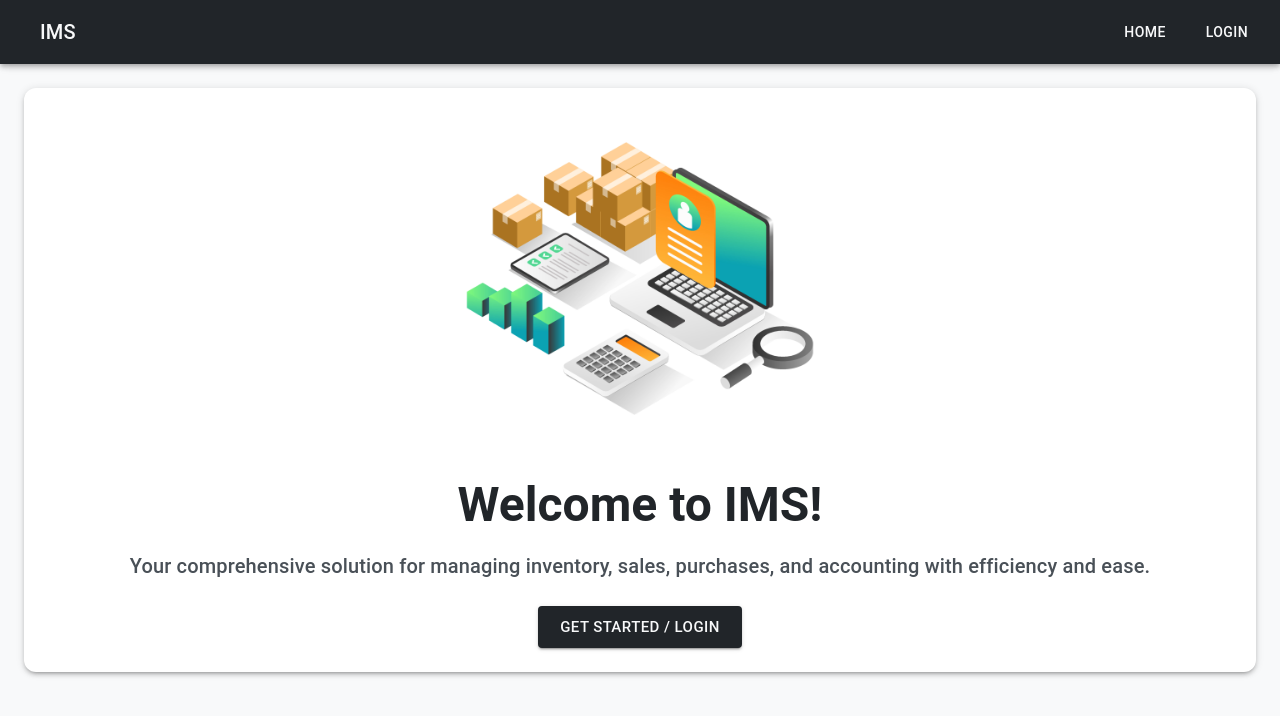
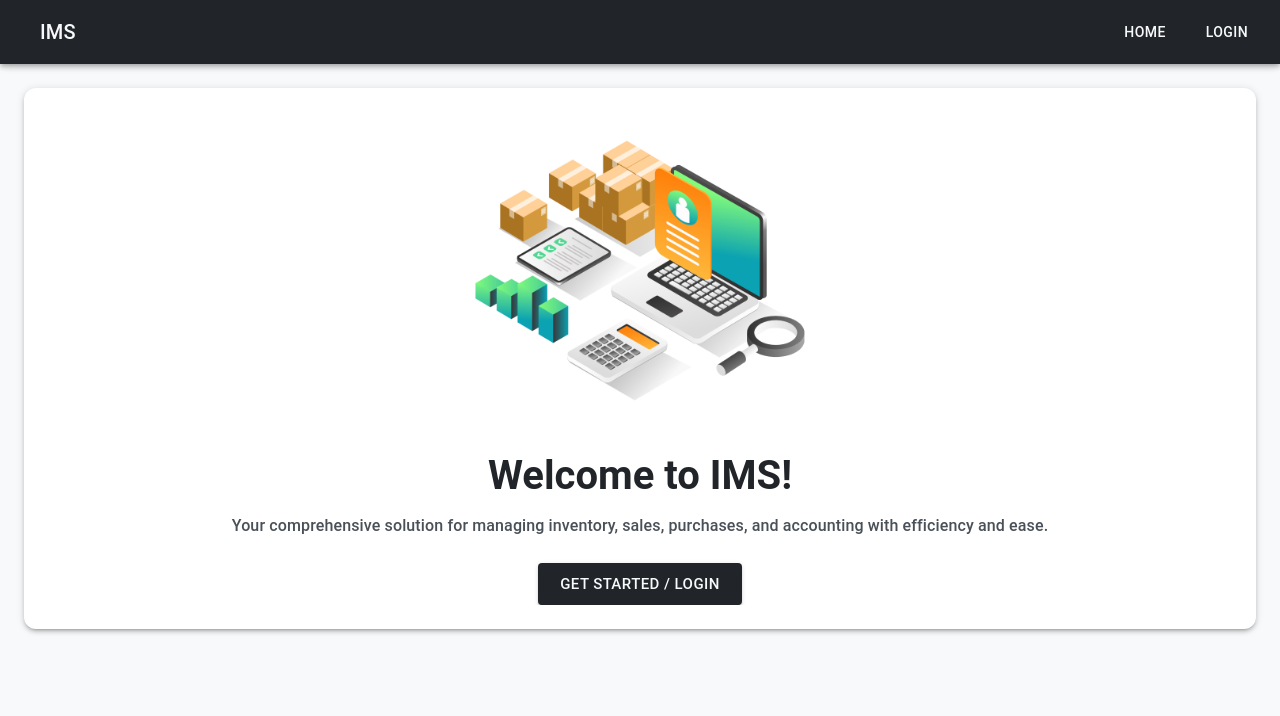
Before and after one commit to Muhammad-Nadeem-9911/IMS, a React (Create React App) app in the folder frontend/: page / in a window 1280 px wide. Shown: the top 716 px of the page. Built offline with nearby package versions, Linux system fonts and the light colour scheme; no server answers; some icons are missing.

Commit message:
Home Page Updated

```diff
--- a/frontend/src/pages/HomePage.js
+++ b/frontend/src/pages/HomePage.js
@@ -12,51 +12,94 @@ const HomePage = () => {
     return (
         <Container
             disableGutters // This will remove the default left and right padding of this Container
-            maxWidth={false}
+            maxWidth={false} // Ensures the container can go full width
             sx={{
-                // mt: 4, // Removed top margin
-                // mb: 4, // Removed bottom margin
+                height: '100%', // Occupy full height of parent (main content area in App.js)
+                width: '100%',   // Occupy full width of parent
+                display: 'flex', // Enable flex for child Paper
+                flexDirection: 'column', // Stack Paper
+                // Overall page padding is handled by App.js's main content Box
             }}>
             <Paper
                 elevation={3}
                 sx={{
-                    p: { xs: 2, md: 3 }, // Reduced internal padding
+                    p: { xs: 2, md: 3 }, // Internal padding of the Paper
                     display: 'flex',
-                    flexDirection: 'column',
-                    alignItems: 'center',
-                    textAlign: 'center',
+                    flexDirection: 'column', // Stack its direct child (the Grid container)
+                    // alignItems: 'center', // Removed: Grid container will be width 100%
+                    // justifyContent: 'center', // Removed: Grid container will flexGrow
+                    // textAlign: 'center', // Text alignment will be handled by children or Grid items
                     borderRadius: '12px', // Softer corners
                     width: '100%', // Ensure paper takes full width of the container
-                    // Add a subtle gradient or background if desired
-                    // background: 'linear-gradient(135deg, #f5f7fa 0%, #c3cfe2 100%)',
+                    flexGrow: 1,   // Paper expands to fill the vertical space of its parent Container
+                    overflow: 'hidden', // Prevent scrollbars within the Paper; content must fit
                 }}
             >
-                <Grid container spacing={4} alignItems="center" justifyContent="center">
-                    <Grid item xs={12} md={6} sx={{ display: 'flex', justifyContent: 'center', alignItems: 'center' }}>
-                        {/* Placeholder for your vector image */}
-                        {/* Using a Box wrapper for consistent styling with MUI sx prop */}
+                <Grid
+                    container // This is the main grid container inside the Paper
+                    sx={{
+                        flexGrow: 1,      // Grid container expands vertically to fill Paper
+                        display: 'flex',
+                        flexDirection: 'column', // Stack Grid items (image, then text)
+                        alignItems: 'center',    // Center items horizontally
+                        // justifyContent: 'center', // Or 'space-around' if preferred, or let items grow
+                    }}
+                >
+                    <Grid item xs={12} sx={{ // Image item always takes full width, stacking vertically
+                        display: 'flex',
+                        justifyContent: 'center',
+                        alignItems: 'center',
+                        width: '100%', // Ensure full width for horizontal centering within the item
+                        mb: { xs: 2, md: 3 } // Added margin below image for spacing
+                    }}>
                         <Box
                             component="img" // Render as an <img> tag
                             src={YourVectorImage} // Use the imported image source
-                            alt="IMS Illustration" // Provide an alt text for accessibility
+                            alt="IMS Illustration"
                             sx={{
-                                width: { xs: '80%', sm: '70%', md: '100%' }, // Responsive width
-                                maxWidth: '400px', // Max width for the image
+                                // Responsive width, relative to its container (Grid item)
+                                width: '100%', // Try to take full width of the grid item cell for scaling
+                                // Max width for the image, responsive
+                                maxWidth: { xs: '260px', sm: '300px', md: '340px', lg: '380px' }, // Slightly adjusted
                                 height: 'auto', // Maintain aspect ratio
+                                // Add maxHeight to prevent image from becoming too tall, especially on smaller/shorter viewports
+                                // Further increased maxHeight values
+                                // Reduced maxHeight slightly to prevent scrollbar
+                                maxHeight: { xs: '33vh', sm: '38vh', md: '45vh', lg: '47vh' },
                                 borderRadius: '8px', // Apply border radius to the image
+                                objectFit: 'contain', // Ensure image scales down and fits, preserving aspect ratio
                             }}
-                        /> {/* Ensured Box is self-closing for img component */}
+                        />
                     </Grid>
-                    <Grid item xs={12} md={6}>
+                    <Grid item xs={12} sx={{ // Text item always takes full width, stacking
+                        display: 'flex',
+                        flexDirection: 'column',
+                        alignItems: 'center',    // Center content (Typography, Button) horizontally
+                        justifyContent: 'center',// Center content vertically within this item's grown space
+                        textAlign: 'center',     // Ensure text itself is centered
+                        flexGrow: 1,             // This item takes remaining vertical space
+                        width: '100%',           // Ensure full width
+                        overflow: 'hidden',      // Prevent text content from causing scroll if too long
+                        minHeight: 0,            // Important for flex children in some scenarios
+                    }}>
                         <Typography
                             variant="h3"
                             component="h1"
                             gutterBottom
-                            sx={{ fontWeight: 'bold', color: 'primary.main' }}
+                            sx={{
+                                fontWeight: 'bold',
+                                color: 'primary.main',
+                                // Responsive font sizes
+                                fontSize: { xs: '1.5rem', sm: '1.8rem', md: '2.2rem', lg: '2.5rem' }, // Adjusted slightly again for better fit
+                            }}
                         >
                             Welcome to {process.env.REACT_APP_WEBSITE_NAME || "IMS"}!
                         </Typography>
-                        <Typography variant="h6" color="text.secondary" paragraph sx={{ mb: 3 }}>
+                        <Typography
+                            variant="h6"
+                            color="text.secondary"
+                            paragraph // Adds bottom margin
+                            sx={{ mb: { xs: 2, md: 3 }, fontSize: { xs: '0.8rem', sm: '0.9rem', md: '1rem' } }}> {/* Adjusted font size */}
                             Your comprehensive solution for managing inventory, sales, purchases, and accounting with efficiency and ease.
                         </Typography>
                         {!isAuthenticated ? (
```
Also changed, not shown: 1 other file (tests, documents, lock files or other folders).
